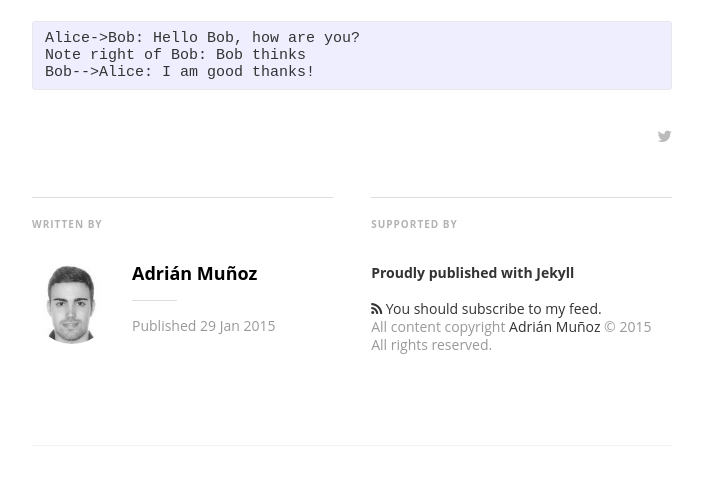
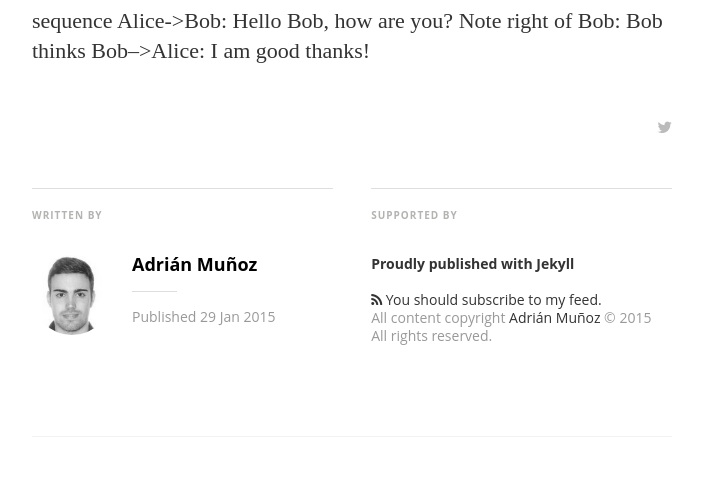
Before and after one commit to adrianmugnoz/adrianmugnoz.github.com.antiguo, a Jekyll site: the page built from _posts/2015-01-30-post_prueba.markdown, in a window 1280 px wide and 900 px high, scrolled down 1470 px, cut to the strip 252-735 px from the top of the window. Shown: the whole strip, without its empty margins (288-991 px from the left). Built offline with Jekyll 4.4.1, drawn with Linux system fonts in a browser that asks for light colours; nearby versions of some CDN libraries; some web fonts are replaced; Markdown is read by kramdown in place of the engine named in the settings; formulas are drawn with MathJax 3; comment, search, counter and statistics services are not loaded.

Commit message:
Update 2015-01-30-post_prueba.markdown

````diff
--- a/_posts/2015-01-30-post_prueba.markdown
+++ b/_posts/2015-01-30-post_prueba.markdown
@@ -24,8 +24,7 @@ $$ \mathbf{X}\_{n,p} = \mathbf{A}\_{n,k} \mathbf{B}\_{k,p} $$
 
 ![gif barça](https://lh5.googleusercontent.com/k2Wq8qYMO1baqLwJ8a3fPXFyWCNNdoNYM9BFq73YvoQ=s0 "elscatalans.gif")
 
-```sequence
+sequence
 Alice->Bob: Hello Bob, how are you?
 Note right of Bob: Bob thinks
 Bob-->Alice: I am good thanks!
-```
````
